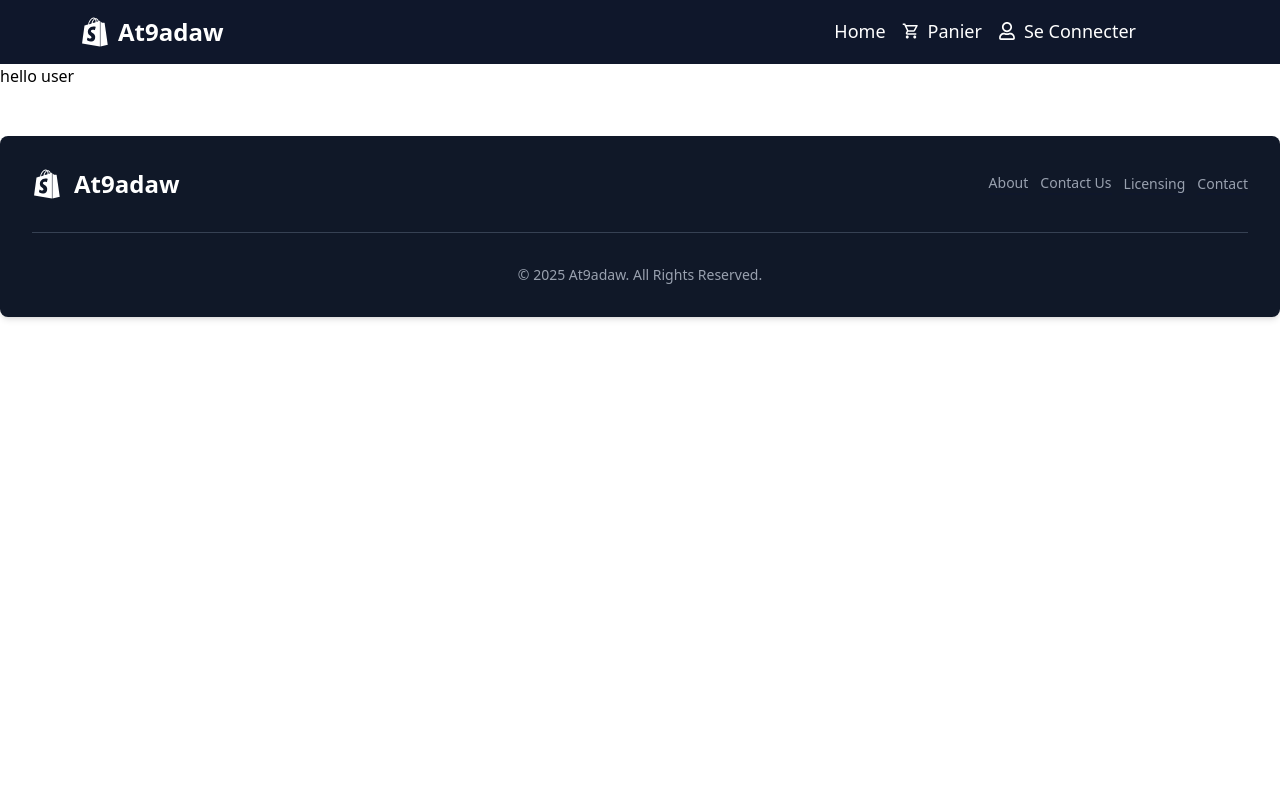
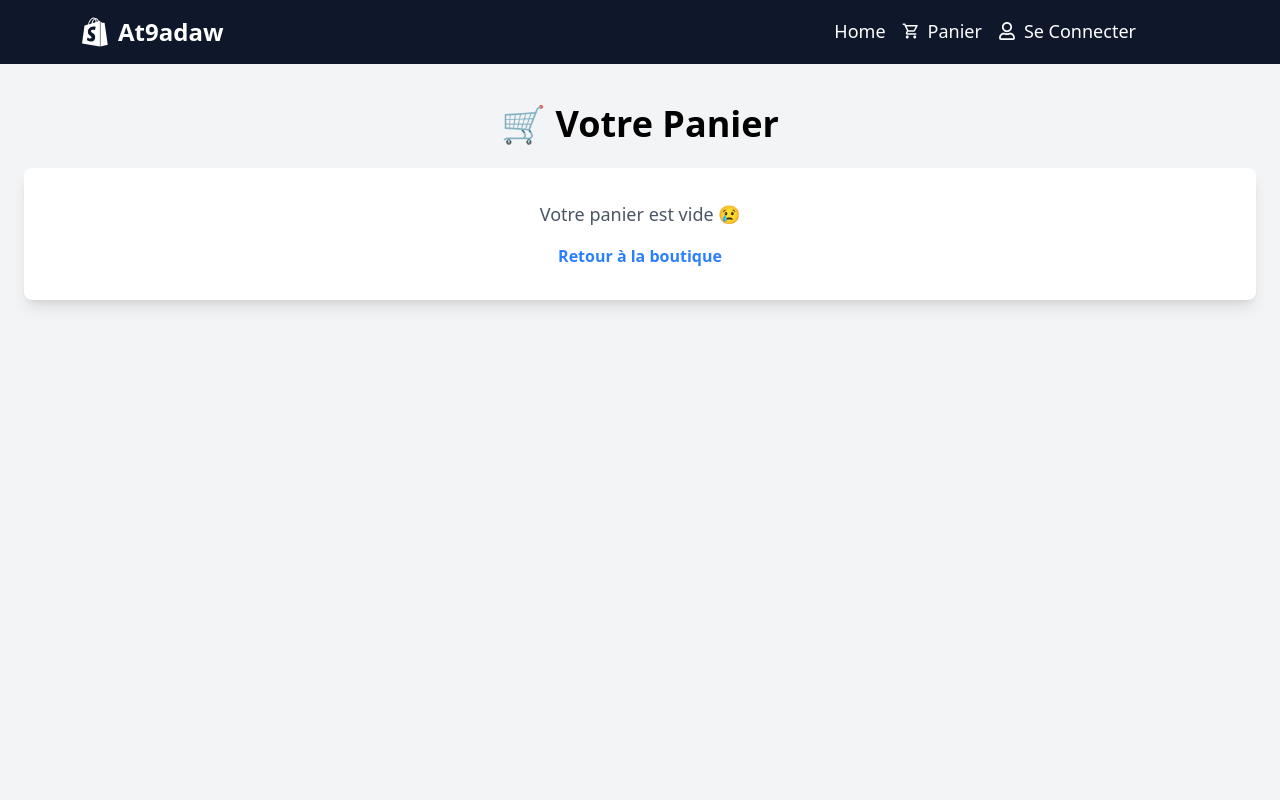
Before and after one commit to aymantabissi/mern-stack, a React (Vite) app in the folder frontend/: page /Panier in a window 1280 px wide. Shown: the top 800 px of the page. Built offline with nearby package versions, Linux system fonts and the light colour scheme.

Commit message:
panier ans somme updates

```diff
--- a/frontend/src/App.jsx
+++ b/frontend/src/App.jsx
@@ -1,9 +1,7 @@
-import React from 'react';
 import { Route, Routes, Navigate } from 'react-router-dom';
 import Home from './Pages/Home';
 import CreateProduct from './Pages/CreateProduct';
 import Navbar from './componentes/Navbar';
-import { useProductStore } from './store/product';
 import Footer from './componentes/Footer';
 import About from './Pages/About';
 import Contact from './Pages/Contact';
@@ -17,7 +15,6 @@ import Dashbord from '../views/Dashbord';
 import { PrivateRoute } from './componentes/PrivateRoute .jsx';
 
 function App() {
-  const { products } = useProductStore();
 
   return (
     <div>
--- a/frontend/src/Pages/Panier.jsx
+++ b/frontend/src/Pages/Panier.jsx
@@ -1,11 +1,95 @@
-import React from 'react'
+import { useCartStore } from "../store/cart";
+import { Link } from "react-router-dom";
+import { ToastContainer, toast } from "react-toastify";
+import "react-toastify/dist/ReactToastify.css";
 
 function Panier() {
+  const { cart, removeFromCart, updateQuantity } = useCartStore();
+
+  // Calculate total price and discount
+  const totalPrice = cart.reduce((sum, item) => sum + item.price * item.quantity, 0);
+  const discount = 60; // Fixed discount example (modify if needed)
+  const finalTotal = totalPrice - discount;
+
   return (
-    <div>
-      hello user
+    <div className="min-h-screen bg-gray-100 py-10 px-6">
+      <ToastContainer position="top-right" autoClose={3000} />
+
+      <h1 className="text-4xl font-bold text-center mb-6">🛒 Votre Panier</h1>
+
+      {cart.length === 0 ? (
+        <div className="text-center bg-white p-8 shadow-lg rounded-lg">
+          <p className="text-lg text-gray-600 mb-4">Votre panier est vide 😢</p>
+          <Link to="/" className="text-blue-500 font-bold">Retour à la boutique</Link>
+        </div>
+      ) : (
+        <div className="max-w-5xl mx-auto grid grid-cols-1 md:grid-cols-3 gap-6">
+          {/* 🛍️ CART ITEMS */}
+          <div className="md:col-span-2 bg-white p-6 shadow-lg rounded-lg">
+            <h2 className="text-2xl font-semibold mb-4">Panier ({cart.length})</h2>
+            <ul>
+              {cart.map((item) => (
+                <li key={item._id} className="flex justify-between items-center border-b py-4">
+                  {/* Image & Product Details */}
+                  <div className="flex items-center space-x-4">
+                    <img src={item.image} alt={item.name} className="w-20 h-20 rounded" />
+                    <div>
+                      <h3 className="text-lg font-semibold">{item.name}</h3>
+                      <p className="text-gray-500">Size: EU 41 1/3</p>
+                      <p className="text-sm text-orange-500 font-bold">JUMIA EXPRESS</p>
+                    </div>
+                  </div>
+
+                  {/* Price & Quantity Controls */}
+                  <div className="flex items-center space-x-4">
+                    <p className="text-lg font-semibold">{item.price.toFixed(2)} Dhs</p>
+                    <div className="flex items-center">
+                      <button onClick={() => updateQuantity(item._id, item.quantity - 1)} className="px-2 bg-gray-200 rounded">➖</button>
+                      <span className="px-4">{item.quantity}</span>
+                      <button onClick={() => updateQuantity(item._id, item.quantity + 1)} className="px-2 bg-gray-200 rounded">➕</button>
+                    </div>
+                    <button
+                      onClick={() => {
+                        removeFromCart(item._id);
+                        toast.success("Produit retiré du panier");
+                      }}
+                      className="text-red-500 text-xl"
+                    >
+                      🗑️
+                    </button>
+                  </div>
+                </li>
+              ))}
+            </ul>
+          </div>
+
+          {/* 🧾 ORDER SUMMARY */}
+          <div className="bg-white p-6 shadow-lg rounded-lg">
+            <h2 className="text-xl font-semibold mb-4">Résumé du Panier</h2>
+            <div className="flex justify-between text-lg">
+              <p>Total articles ({cart.length})</p>
+              <p>{totalPrice.toFixed(2)} Dhs</p>
+            </div>
+            <div className="flex justify-between text-green-600 font-bold">
+              <p>Réduction Offerte par ADIDAS</p>
+              <p>-{discount.toFixed(2)} Dhs</p>
+            </div>
+            <hr className="my-4" />
+            <div className="flex justify-between text-xl font-semibold">
+              <p>Sous-total</p>
+              <p>{finalTotal.toFixed(2)} Dhs</p>
+            </div>
+            <p className="text-gray-600 text-sm mt-2">
+              ✅ Les articles ata9adaw Express sont éligibles à la livraison gratuite.
+            </p>
+            <button className="mt-4 w-full bg-orange-500 text-white py-3 rounded-lg text-lg font-semibold hover:bg-orange-600">
+              Commander ({finalTotal.toFixed(2)} Dhs)
+            </button>
+          </div>
+        </div>
+      )}
     </div>
-  )
+  );
 }
 
-export default Panier
+export default Panier;
--- a/frontend/src/componentes/ProductCard.jsx
+++ b/frontend/src/componentes/ProductCard.jsx
@@ -1,5 +1,6 @@
-import React, { useState } from "react";
+import  { useState } from "react";
 import { Link, useLocation } from "react-router-dom";
+import { useCartStore } from "../store/cart";
 import { useProductStore } from "../store/product";
 import { toast } from "react-toastify";
 
@@ -11,6 +12,7 @@ function ProductCard({ product, userRole }) {
     price: product.price,
     image: product.image,
   });
+  const { addToCart } = useCartStore();
   const location = useLocation();
 
   const handleDeleteProduct = async (pid) => {
@@ -29,7 +31,7 @@ function ProductCard({ product, userRole }) {
 
   const handleUpdateProduct = async (pid, updatedProduct) => {
     try {
-      const response = await updateProduct(pid);
+      const response = await updateProduct(pid, updatedProduct); // Pass the updated product
       if (response && response.success) {
         toast.success("Product updated successfully");
         setIsModalOpen(false);
@@ -41,6 +43,7 @@ function ProductCard({ product, userRole }) {
       toast.error("An error occurred while updating the product");
     }
   };
+
 
   return (
     <div className="relative bg-gradient-to-br from-gray-800 to-gray-900 rounded-xl shadow-lg overflow-hidden transition-transform transform hover:scale-105 hover:shadow-2xl">
@@ -76,6 +79,8 @@ function ProductCard({ product, userRole }) {
               <Link
                 to="/panier"
                 className="bg-green-500 text-white px-5 py-2 rounded-lg shadow-md hover:bg-green-600 hover:scale-105 transition-all duration-200 focus:outline-none focus:ring-2 focus:ring-green-400"
+                onClick={() => addToCart(product)}
+
               >
                 Ajouter au Panier
               </Link>
@@ -121,11 +126,11 @@ function ProductCard({ product, userRole }) {
                 Cancel
               </button>
               <button
-                className="bg-blue-500 text-white px-5 py-2 rounded-full shadow-md hover:bg-blue-600 hover:scale-105 transition-all duration-200 focus:outline-none focus:ring-2 focus:ring-blue-400"
-                onClick={() => handleUpdateProduct(product._id, updatedProduct)}
-              >
-                Update
-              </button>
+  className="bg-blue-500 text-white px-5 py-2 rounded-full shadow-md hover:bg-blue-600 hover:scale-105 transition-all duration-200 focus:outline-none focus:ring-2 focus:ring-blue-400"
+  onClick={() => handleUpdateProduct(product._id, updatedProduct)} // Pass updatedProduct
+>
+  Update
+</button>
             </div>
           </div>
         </div>
--- /dev/null
+++ b/frontend/src/store/cart.js
@@ -0,0 +1,50 @@
+import { create } from "zustand";
+
+export const useCartStore = create((set) => {
+  // Load cart from localStorage
+  const savedCart = JSON.parse(localStorage.getItem("cart")) || [];
+
+  return {
+    cart: savedCart,
+
+    // Set the entire cart (used for localStorage persistence)
+    setCart: (newCart) => {
+      localStorage.setItem("cart", JSON.stringify(newCart));
+      set({ cart: newCart });
+    },
+
+    // Add an item to the cart
+    addToCart: (item) =>
+      set((state) => {
+        const existingItem = state.cart.find((cartItem) => cartItem._id === item._id);
+        let updatedCart;
+        if (existingItem) {
+          updatedCart = state.cart.map((cartItem) =>
+            cartItem._id === item._id ? { ...cartItem, quantity: cartItem.quantity + 1 } : cartItem
+          );
+        } else {
+          updatedCart = [...state.cart, { ...item, quantity: 1 }];
+        }
+        localStorage.setItem("cart", JSON.stringify(updatedCart));
+        return { cart: updatedCart };
+      }),
+
+    // Remove an item from the cart
+    removeFromCart: (id) =>
+      set((state) => {
+        const updatedCart = state.cart.filter((item) => item._id !== id);
+        localStorage.setItem("cart", JSON.stringify(updatedCart));
+        return { cart: updatedCart };
+      }),
+
+    // Update quantity
+    updateQuantity: (id, newQuantity) =>
+      set((state) => {
+        const updatedCart = state.cart.map((item) =>
+          item._id === id ? { ...item, quantity: Math.max(newQuantity, 1) } : item
+        );
+        localStorage.setItem("cart", JSON.stringify(updatedCart));
+        return { cart: updatedCart };
+      }),
+  };
+});
```
